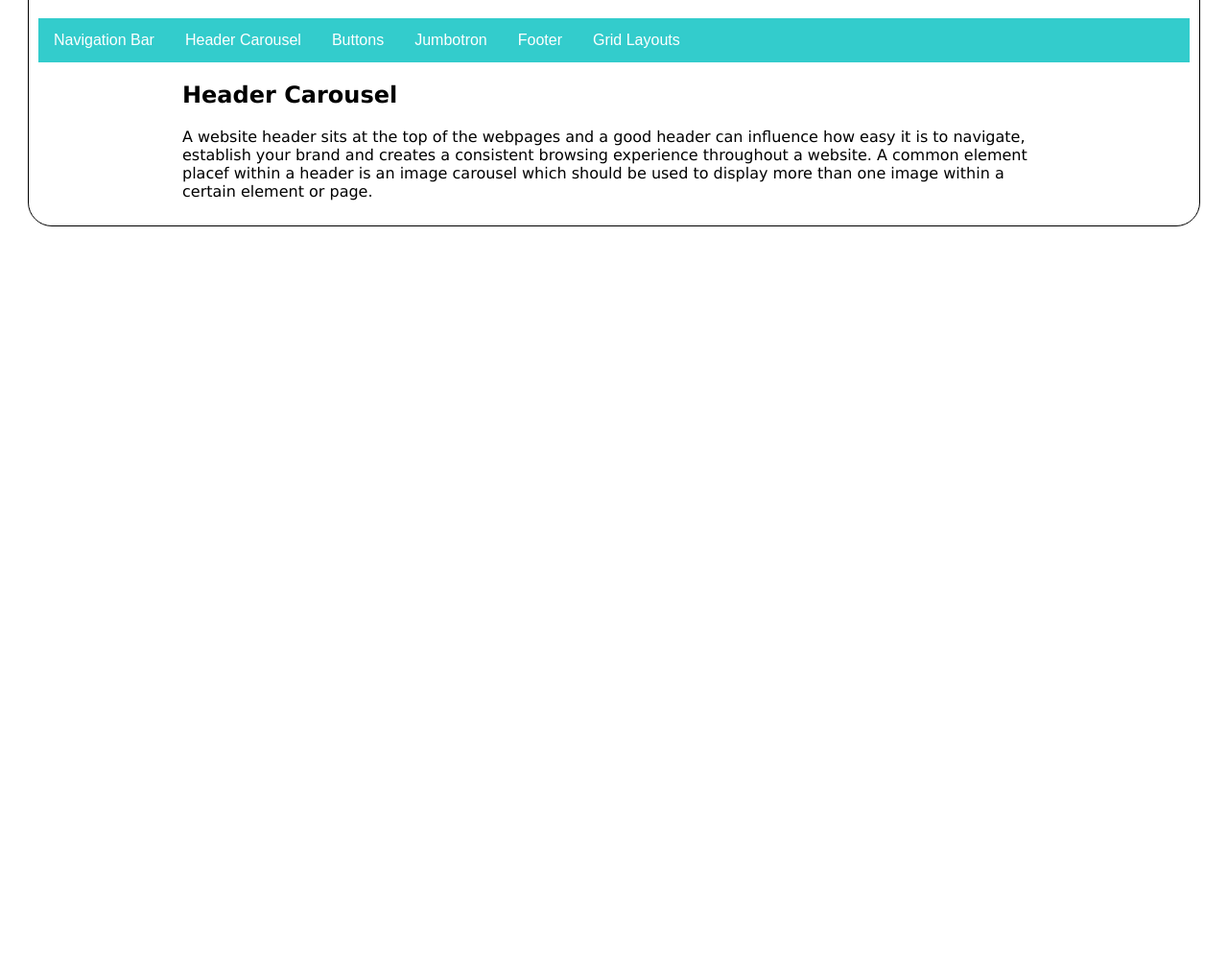
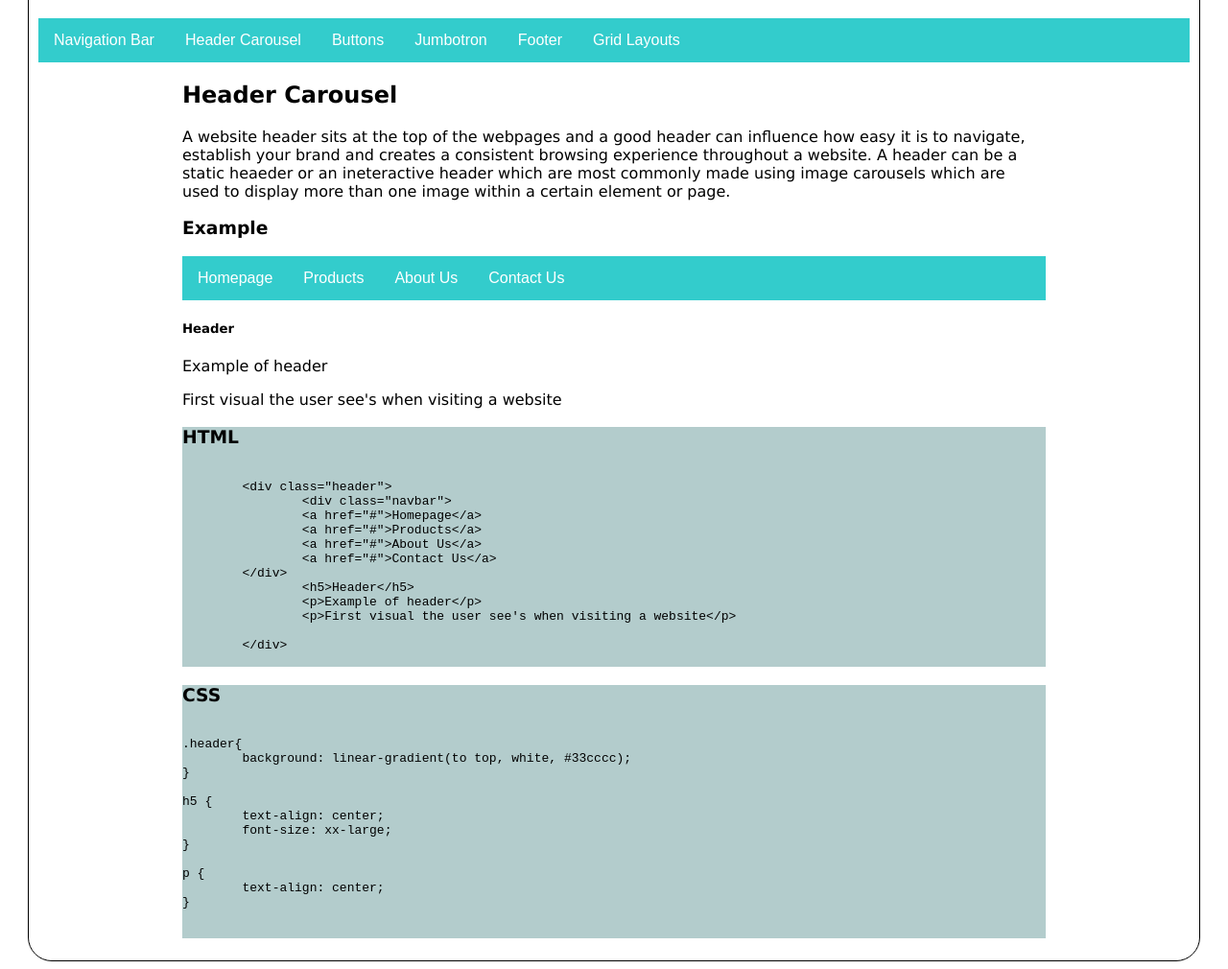
Before and after one commit to lewiswinstone/lewiswinstone.github.io, a plain HTML site: page header.html in a window 1280 px wide. Shown: the part 81-1091 px from the top of the page at 96% size. Before the commit the page ends 800 px from the top, so only its background shows below. Drawn offline with Linux system fonts and the light colour scheme.

Commit message:
Update header.html
Add example of header component

```diff
--- a/header.html
+++ b/header.html
@@ -32,8 +32,58 @@
 </div>
 	<div id="main">
 	<h2>Header Carousel</h2>
-	<p>A website header sits at the top of the webpages and a good header can influence how easy it is to navigate, establish your brand and creates a consistent browsing experience throughout a website. A common element placef within a header is an image carousel which should be used to display more than one image within a certain element or page.</p>
+	<p>A website header sits at the top of the webpages and a good header can influence how easy it is to navigate, establish your brand and creates a consistent browsing experience throughout a website. A header can be a static heaeder or an ineteractive header which are most commonly made using image carousels which are used to display more than one image within a certain element or page.</p>
 
+	<h3>Example</h3>
+
+	<div class="header">
+		<div class="navbar">
+		<a href="#">Homepage</a>
+		<a href="#">Products</a>
+		<a href="#">About Us</a>
+		<a href="#">Contact Us</a>
+	</div>
+		<h5>Header</h5>
+		<p>Example of header</p>
+		<p>First visual the user see's when visiting a website</p>
+
+	</div>
+
+	<div id="html" style="background-color: #b3cccc;">
+		<h3>HTML</h3>
+			<xmp>
+	<div class="header">
+		<div class="navbar">
+		<a href="#">Homepage</a>
+		<a href="#">Products</a>
+		<a href="#">About Us</a>
+		<a href="#">Contact Us</a>
+	</div>
+		<h5>Header</h5>
+		<p>Example of header</p>
+		<p>First visual the user see's when visiting a website</p>
+
+	</div>
+			</xmp>
+	</div>
+	<div id="css" style="background-color: #b3cccc;">
+		<h3>CSS</h3>
+			<xmp>
+.header{
+	background: linear-gradient(to top, white, #33cccc);
+}
+
+h5 {
+	text-align: center;
+	font-size: xx-large;
+}
+
+p {
+	text-align: center;
+}
+
+			</xmp>
+	</div>
 
 
 	</div>
```
